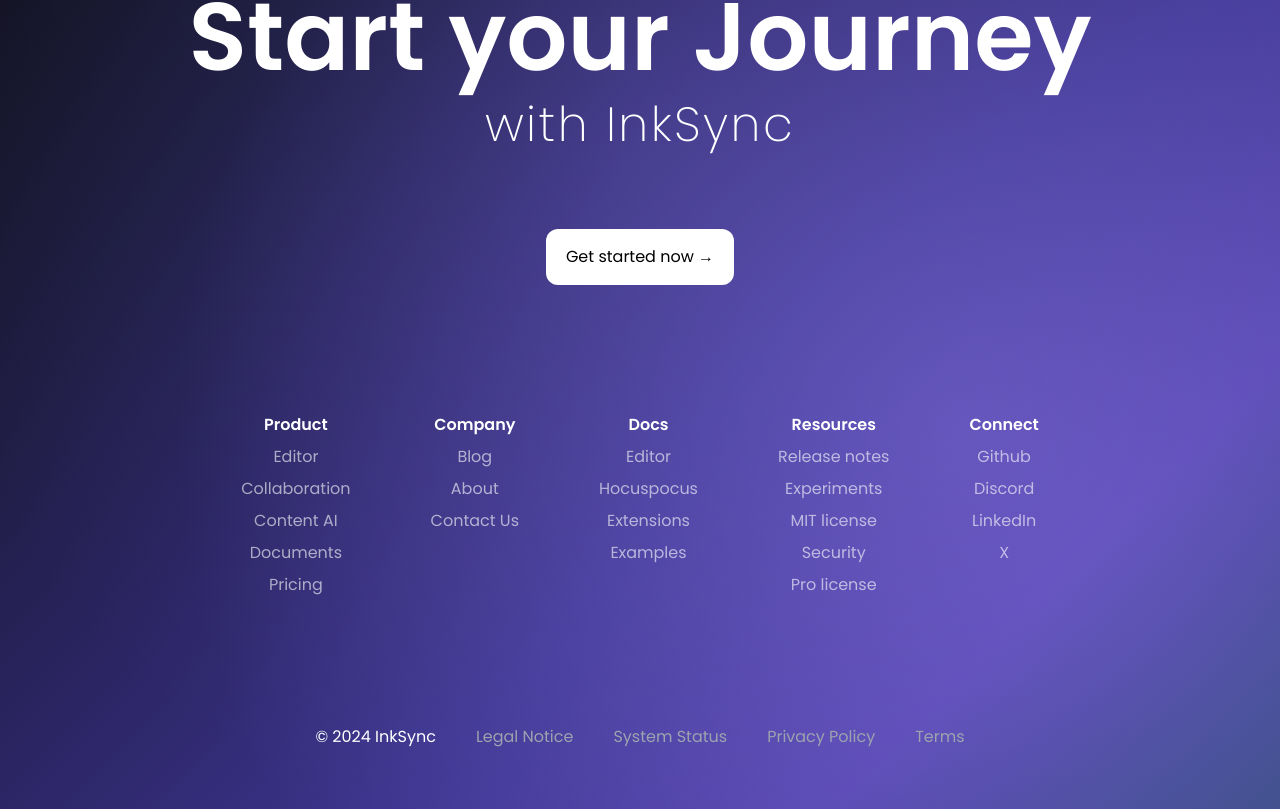
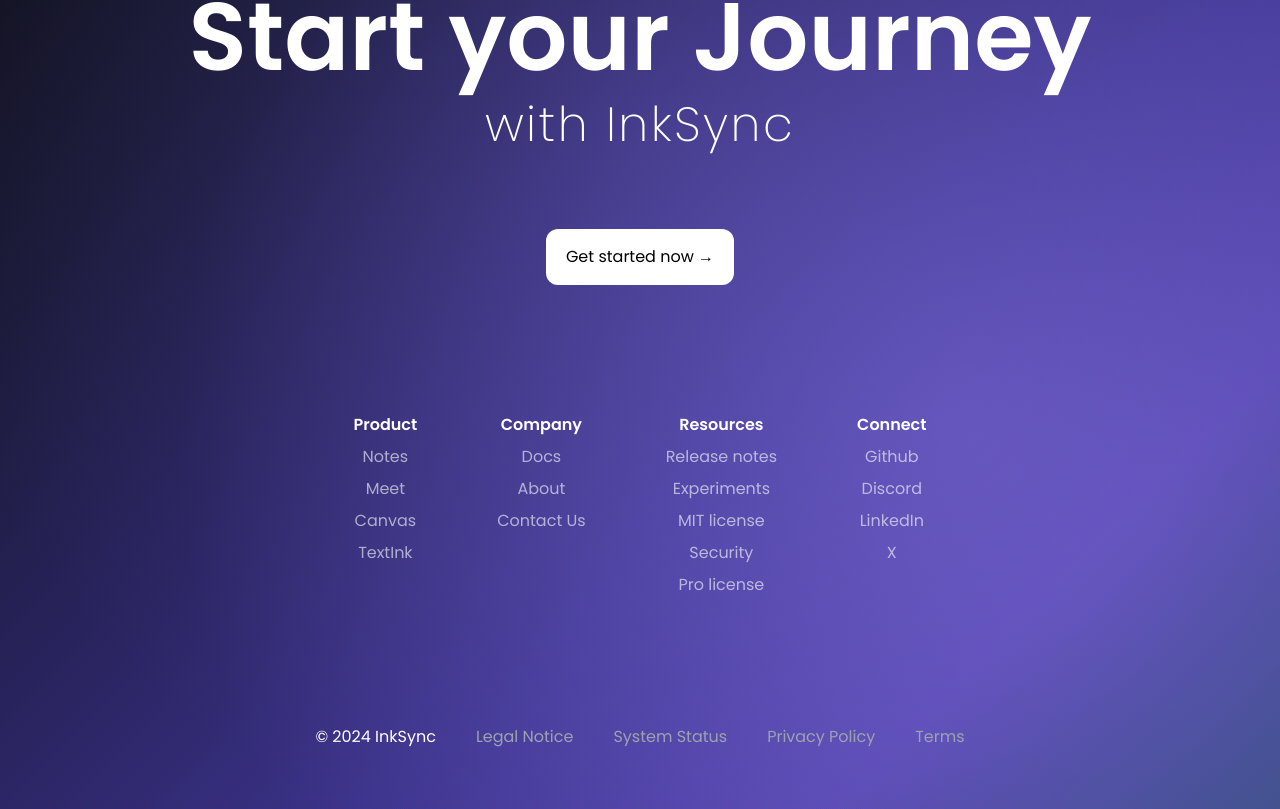
Before and after one commit to aashwinxgarg/InkSync, a React (Vite) app in the folder client/: page / in a window 1280 px wide. Shown: the part 5302-6111 px from the top of the page. Built offline with nearby package versions, Linux system fonts and the light colour scheme; no server answers.

Commit message:
fouter routing settled

```diff
--- a/client/src/components/Footer/Footer.jsx
+++ b/client/src/components/Footer/Footer.jsx
@@ -1,5 +1,6 @@
 import React from 'react'
 import './Footer.css'
+import { Link } from 'react-router-dom';
 
 const Footer = () => {
   return (
@@ -11,26 +12,57 @@
       </header>
       <main className='text-white flex flex-row justify-center gap-20'>
         <ul className='flex flex-col gap-2'>
-            <li className='font-semibold'>Product</li>
-            <li className='opacity-60'>Editor</li>
-            <li className='opacity-60'>Collaboration</li>
-            <li className='opacity-60'>Content AI</li>
-            <li className='opacity-60'>Documents</li>
-            <li className='opacity-60'>Pricing</li>
+          <li className='font-semibold'>
+            Product
+          </li>
+          <li className='opacity-60'>
+            <Link to="/note-app" className="hover:opacity-80">
+              Notes
+            </Link>
+          </li>
+          <li className='opacity-60'>
+            <Link to="/inkonnect" className="hover:opacity-80">
+              Meet
+            </Link>
+          </li>
+          <li className='opacity-60'>
+            <Link to="/enterprise" className="hover:opacity-80">
+              Canvas
+            </Link>
+          </li>
+          <li className='opacity-60'>
+            <Link to="/textink/chat" className="hover:opacity-80">
+              TextInk
+            </Link>
+          </li>
         </ul>
         <ul className='flex flex-col gap-2'>
           <li className='font-semibold'>Company</li>
-            <li className='opacity-60'>Blog</li>
-            <li className='opacity-60'>About</li>
-            <li className='opacity-60'>Contact Us</li>
+          <li className='opacity-60'>
+            <Link to="/documentation" className="hover:opacity-80">
+              Docs
+            </Link>
+          </li>
+          <li className='opacity-60'>
+          <Link to="/" className="hover:opacity-80">
+            About
+          </Link>
+          </li>
+          <li className='opacity-60'>
+          <Link to="/contact-sales" className="hover:opacity-80">
+            Contact Us
+          </Link>
+          </li>
+
+
                   </ul>
-        <ul className='flex flex-col gap-2'>
+        {/* <ul className='flex flex-col gap-2'>
             <li className='font-semibold'>Docs</li>
             <li className='opacity-60'>Editor</li>
             <li className='opacity-60'>Hocuspocus</li>
             <li className='opacity-60'>Extensions</li>
             <li className='opacity-60'>Examples</li>
-        </ul>
+        </ul> */}
         <ul className='flex flex-col gap-2'>
           <li className='font-semibold'>Resources</li>
           <li className='opacity-60'>Release notes</li>
--- a/client/src/components/Navbar.jsx
+++ b/client/src/components/Navbar.jsx
@@ -179,7 +179,7 @@
                     >
                         TextInk
                     </a>
-                    <a href="/docs" className="text-gray-700 hover:text-black">
+                    <a href="/documentation" className="text-gray-700 hover:text-black">
                         Docs
                     </a>
                     <a
```
Lines whose indentation alone changed are shown as unchanged.
